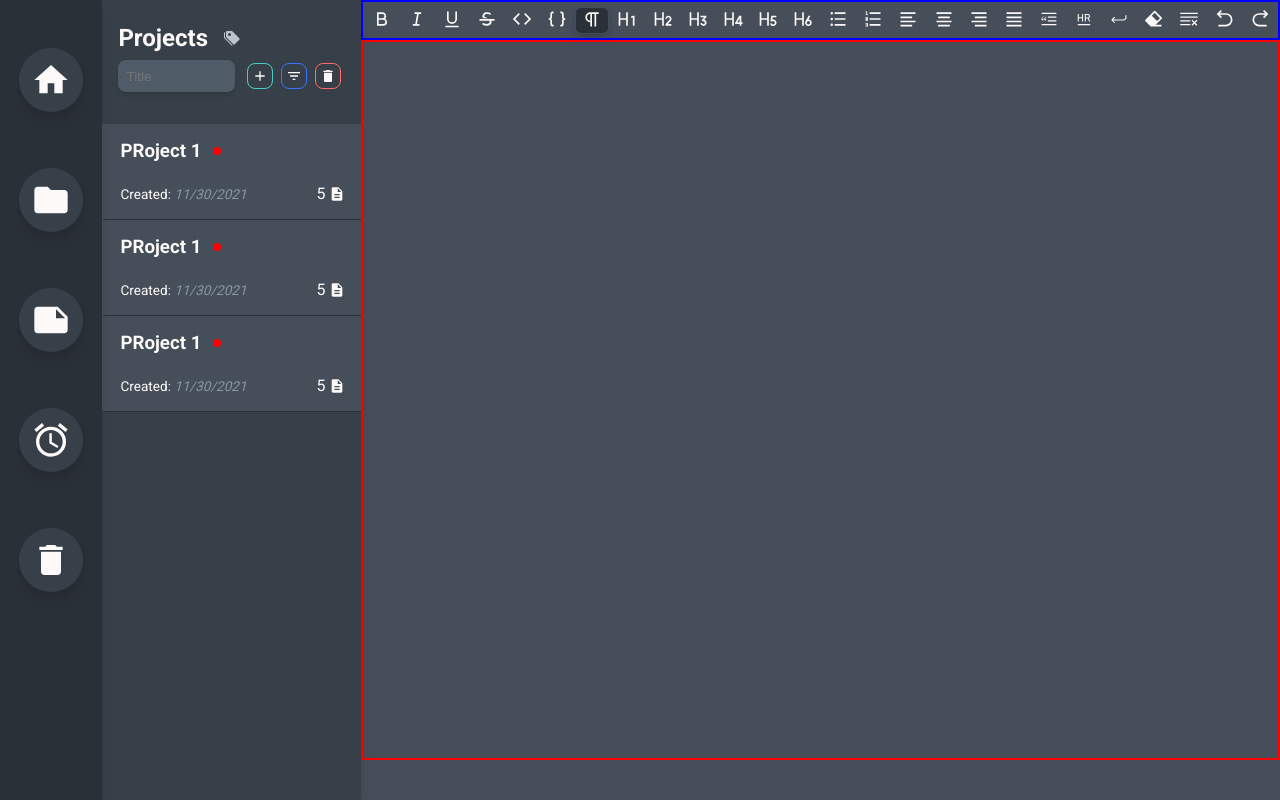
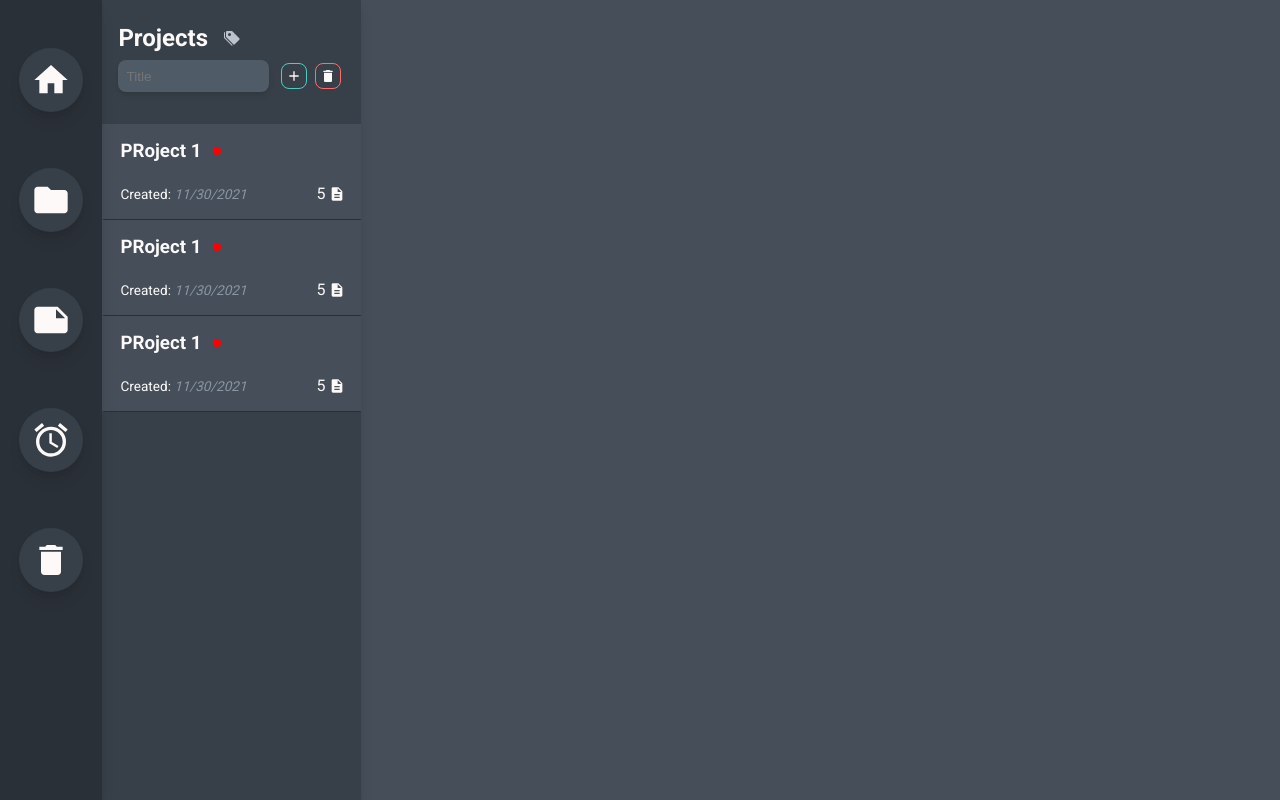
Before and after one commit to j-dsmith/clarity-productivity-app, a Next.js app: page /projects in a window 1280 px wide. Built offline with nearby package versions, Linux system fonts and the light colour scheme.

Commit message:
Minor tweaks to prep for api integration

```diff
--- a/components/editor/tiptap.js
+++ b/components/editor/tiptap.js
@@ -5,7 +5,7 @@ import TextAlign from '@tiptap/extension-text-align';
 import { StyledEditorContainer, StyledEditorContent } from './editor.styles';
 import ToolBar from './toolbar';
 
-export default () => {
+const MyEditor = () => {
   const editor = useEditor({
     extensions: [
       StarterKit,
@@ -24,3 +24,5 @@ export default () => {
     </StyledEditorContainer>
   );
 };
+
+export default MyEditor;
--- a/components/sidebar-tray/index.js
+++ b/components/sidebar-tray/index.js
@@ -14,13 +14,16 @@ import { theme } from '../../pages/_app';
 import { useState } from 'react';
 
 const SidebarTray = () => {
+  // Initialize active state for tray type
+  const [trayType, setTrayType] = useState('projects');
+
   // fetch animation context
   const { trayOpenState } = fetchContext();
 
   // initialize state for controlled input
   const [title, setTitle] = useState('');
 
-  const variants = {
+  const tray = {
     closed: {
       left: '-30%',
       transition: {
@@ -40,14 +43,9 @@ const SidebarTray = () => {
   };
 
   return (
-    <StyledTray
-      variants={variants}
-      initial="closed"
-      animate="open"
-      exit="closed"
-    >
+    <StyledTray variants={tray} initial="closed" animate="open" exit="closed">
       <StyledTrayHeader>
-        <h2>Projects</h2>
+        <h2>{trayType === 'projects' ? 'Projects' : 'PROJECT_TITLE'}</h2>
         <BsTagsFill />
       </StyledTrayHeader>
       <StyledInputGroup>
@@ -59,10 +57,12 @@ const SidebarTray = () => {
           placeholder="Title"
         />
         <SidebarBtn icon={<MdAdd />} color={theme.colors.turquoise} />
-        <SidebarBtn icon={<MdFilterList />} color={theme.colors.bluecrayola} />
         <SidebarBtn icon={<MdDelete />} color={theme.colors.bittersweet} />
       </StyledInputGroup>
-      {/* add info row, column headers table style. (title, current sort order, more?) */}
+      {/*
+          Add info row, column headers table style. (title, current sort order, more?)
+          <SidebarBtn icon={<MdFilterList />} color={theme.colors.bluecrayola} />
+      */}
       <StyledContentSection>
         <ItemTile title="PRoject 1" />
         <ItemTile title="PRoject 1" />
--- a/pages/projects/index.js
+++ b/pages/projects/index.js
@@ -1,7 +1,7 @@
 import { fetchContext } from '../../helpers';
 import SidebarTray from '../../components/sidebar-tray';
 
-import Tiptap from '../../components/editor/tiptap';
+import MyEditor from '../../components/editor/tiptap';
 
 const Projects = () => {
   const { trayOpenState, toggleTrayOpenState } = fetchContext();
@@ -10,7 +10,6 @@ const Projects = () => {
     // Set Container for editor w/ toolbar and a header componenent, editable through local state
     <>
       <SidebarTray />
-      <Tiptap />
     </>
   );
 };
```
Also changed, not shown: pages/projects/[projectId].js (added).
